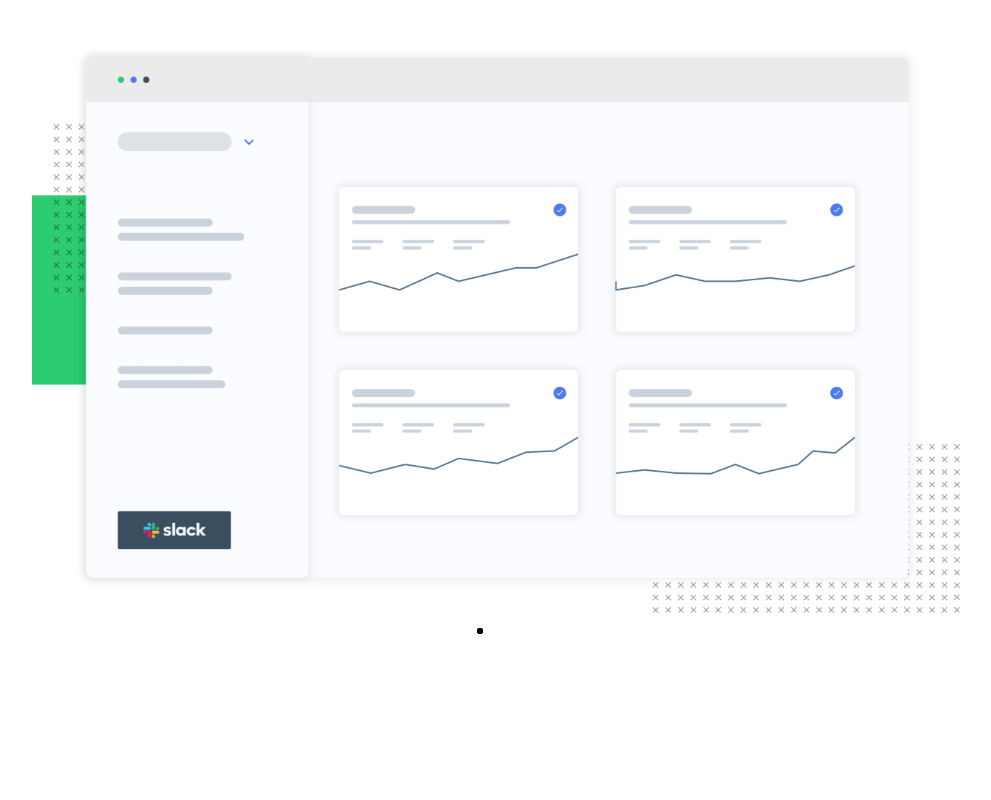
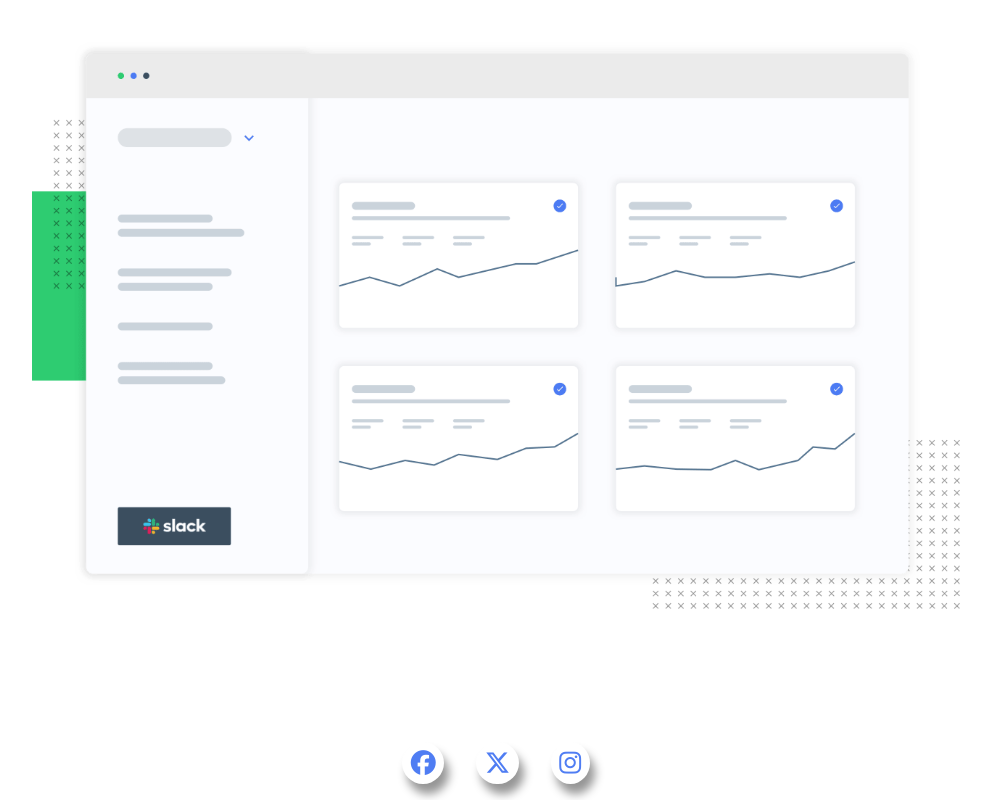
Before and after one commit to bkay-stack/Ping-coming-soon-master, a plain HTML site: page index.html in a window 1280 px wide. Shown: the part 381-1181 px from the top of the page, without its empty margins (144-1135 px from the left). Before the commit the page ends 1039 px from the top, so only its background shows below. Drawn offline with nearby package versions, Linux system fonts and the light colour scheme; a web font is replaced by a local one.

Commit message:
New codes

```diff
--- a/Css/style.css
+++ b/Css/style.css
@@ -127,6 +127,27 @@ ul {
     flex-direction: row;
 }
 
+.socials {
+   margin-top: 8rem;
+   display: flex;
+   gap: 2rem;
+
+}
+
+ul li {
+    list-style: none;
+
+}
+
+ul i {
+    font-size: 25px;
+    background-color:#fff;
+    color: hsl(223, 87%, 63%);
+    padding: .54rem;
+    border-radius: 50% ;
+    box-shadow: 5px 10px 10px hsl(0, 0%, 59%);
+
+}
 
 /* Footer */
 
--- a/app.js
+++ b/app.js
@@ -17,7 +17,7 @@ const borderError = document.querySelector('.border-error')
       if (input.value === '') {
          e.preventDefault();
          errorMsg.style.display = 'block';
-         borderError.style.border = '1px solid hsl(354, 100%, 66%)'
+         borderError.style.border = '1px solid hsl(354, 100%, 66%)';
          setTimeout(() => {
             errorMsg.style.display = 'none';
             borderError.style.border = '';
@@ -26,6 +26,3 @@ const borderError = document.querySelector('.border-error')
          },1000)
       }
   })
-
-
-  console.log(btn)
--- a/index.html
+++ b/index.html
@@ -7,9 +7,7 @@
   <title>Frontend Mentor | Ping coming soon page</title>
   <link rel="preconnect" href="https://fonts.googleapis.com">
 <link rel="preconnect" href="https://fonts.gstatic.com" crossorigin>
-<link href="https://fonts.googleapis.com/css2?family=Bai+Jamjuree:wght@400;600&family=Josefin+Sans:wght@
-300;400;600&family=Libre+Franklin:wght@300;600;700&family=
-Overpass:wght@300;400;600;700&display=swap" rel="stylesheet">
+<script src="https://kit.fontawesome.com/0f66640ee1.js" crossorigin="anonymous"></script>
 <link rel="stylesheet" href="/Css/style.css">
 </head>
 <body>
@@ -44,9 +42,10 @@ Overpass:wght@300;400;600;700&display=swap" rel="stylesheet">
     </div>
 
     <ul class="socials">
-      <li><a href=""></a></li>
-      <li><a href=""></a></li>
-      <li><a href=""></a></li>
+      <li><a href="#"><i class="fa-brands fa-facebook"></i></a></li>
+      <li><a href="#"><i class="fa-brands fa-x-twitter"></i></i></i></a></li>
+      <li><a href="#"><i class="fa-brands fa-instagram"></i></a></li>
+
     </ul>
 
 
```
